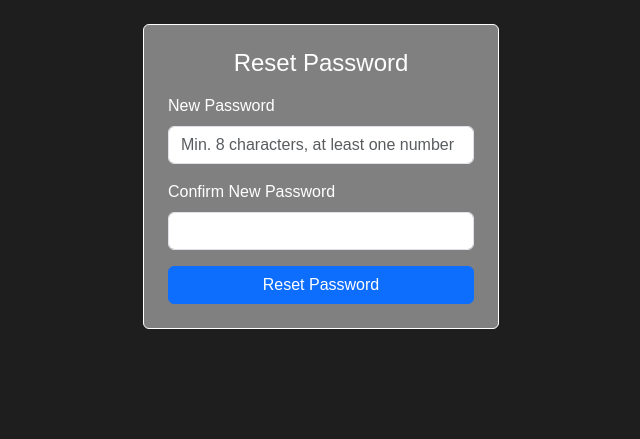
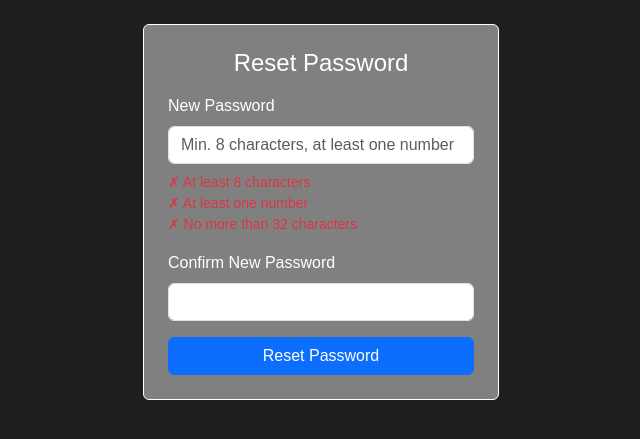
Before and after one commit to SmackyDahFrog/CITS3403-Project, a Flask app: template app/templates/reset_password.html in a window 1280 px wide. Shown: the top 439 px of the page, without its empty margins (319-959 px from the left). Run offline with Flask 3, Linux system fonts and the light colour scheme; the template is opened without the code that fills it: values that come from a table or form of the project are taken from there, others are empty.

Commit message:
Add live password requirement indicators to reset password page

```diff
--- a/app/templates/reset_password.html
+++ b/app/templates/reset_password.html
@@ -14,6 +14,11 @@
                         <input type="password" id="new_password" name="new_password" class="form-control"
                             maxlength="32" placeholder="Min. 8 characters, at least one number"
                             oninput="validateResetPassword()">
+                        <ul class="list-unstyled mt-2 small" id="pwRequirements">
+                            <li id="req-length" class="text-danger">✗ At least 8 characters</li>
+                            <li id="req-number" class="text-danger">✗ At least one number</li>
+                            <li id="req-max" class="text-danger">✗ No more than 32 characters</li>
+                        </ul>
                         {% if form.new_password.errors %}
                             {% for error in form.new_password.errors %}
                                 <div class="text-danger small">{{ error }}</div>
@@ -45,14 +50,27 @@ function validateResetPassword() {
     const pw = document.getElementById('new_password').value;
     const confirm = document.getElementById('confirm_new_password').value;
     const err = document.getElementById('resetPasswordError');
-    if (confirm.length === 0) { err.style.display = 'none'; return; }
-    if (pw.length < 8) {
-        err.textContent = 'Password must be at least 8 characters.';
-        err.style.display = 'block';
-    } else if (!/\d/.test(pw)) {
-        err.textContent = 'Password must contain at least one number.';
-        err.style.display = 'block';
-    } else if (pw !== confirm) {
+
+    function setReq(id, passed) {
+        const el = document.getElementById(id);
+        if (passed) {
+            el.className = 'text-success';
+            el.textContent = '✓ ' + el.textContent.slice(2);
+        } else {
+            el.className = 'text-danger';
+            el.textContent = '✗ ' + el.textContent.slice(2);
+        }
+    }
+
+    setReq('req-length', pw.length >= 8);
+    setReq('req-number', /\d/.test(pw));
+    setReq('req-max', pw.length <= 32 && pw.length > 0);
+
+    if (confirm.length === 0) {
+        err.style.display = 'none';
+        return;
+    }
+    if (pw !== confirm) {
         err.textContent = 'Passwords do not match.';
         err.style.display = 'block';
     } else {
```
